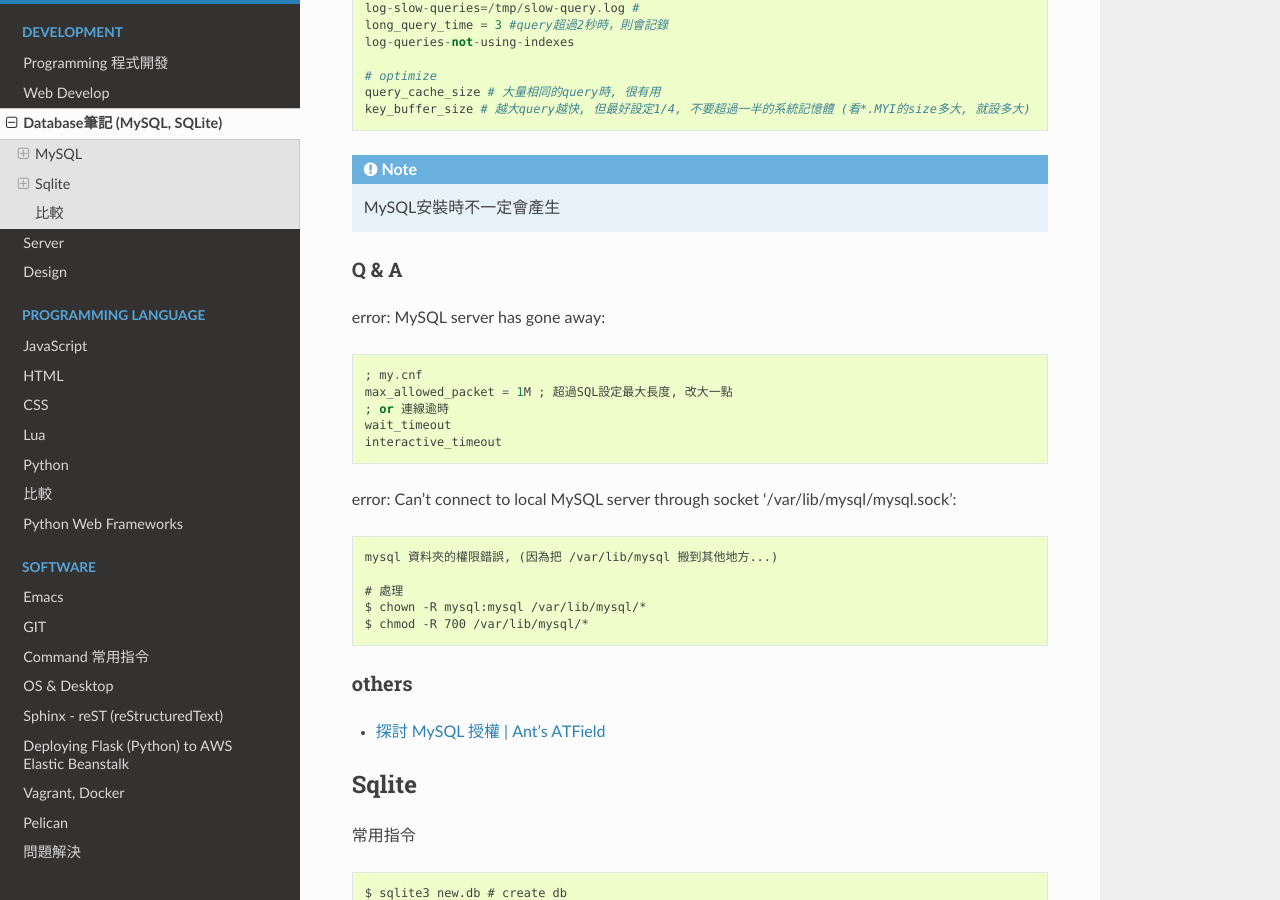
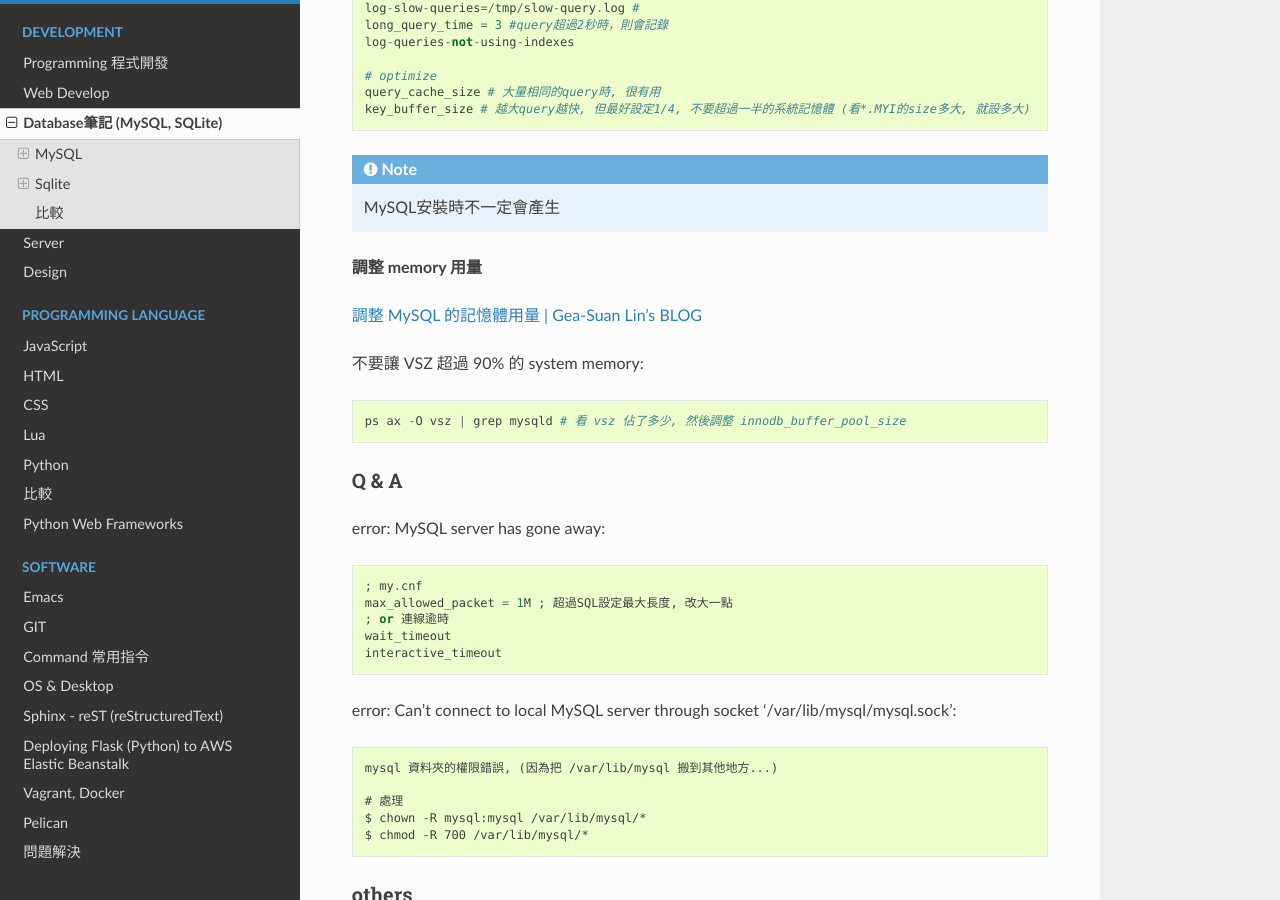
Before and after one commit to moogoo78/comp.suhen.org, a Sphinx documentation site: the page built from docs/source/database.rst, in a window 1280 px wide and 900 px high, scrolled down 9706 px. Built offline with Sphinx 7.4.7 and the Read the Docs theme 2.0.0, drawn with Linux system fonts in a browser that asks for light colours.

Commit message:
edited source; git push

```diff
--- a/docs/source/database.rst
+++ b/docs/source/database.rst
@@ -442,6 +442,17 @@
 
 .. note:: MySQL安裝時不一定會產生
 
+
+**調整 memory 用量**
+
+`調整 MySQL 的記憶體用量 | Gea-Suan Lin's BLOG <https://blog.gslin.org/archives/2016/05/04/6537/調整-mysql-的記憶體用量/>`__
+
+
+不要讓 VSZ 超過 90% 的 system memory::
+
+  ps ax -O vsz | grep mysqld # 看 vsz 佔了多少, 然後調整 innodb_buffer_pool_size
+
+
 Q & A
 ~~~~~~~~~~~~~
 
```
